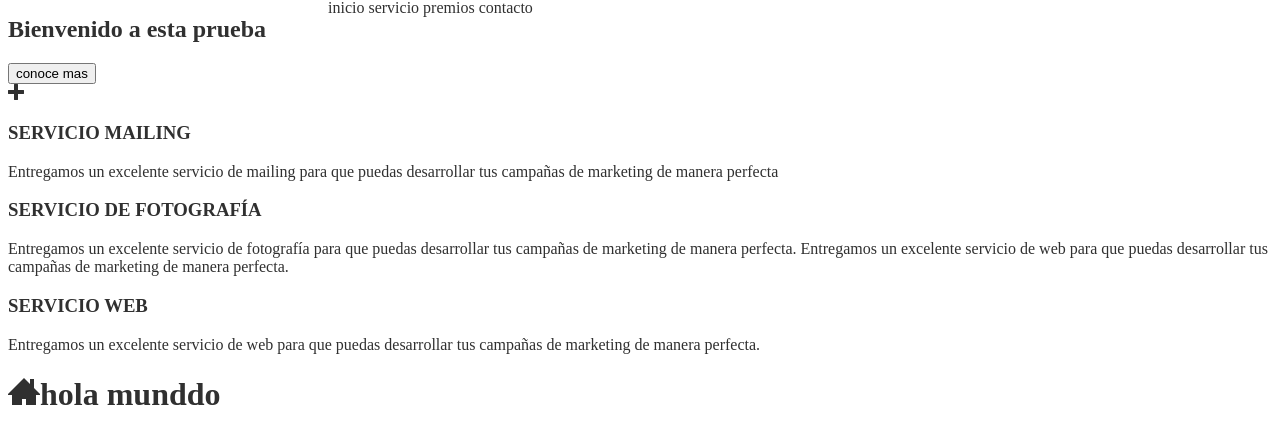
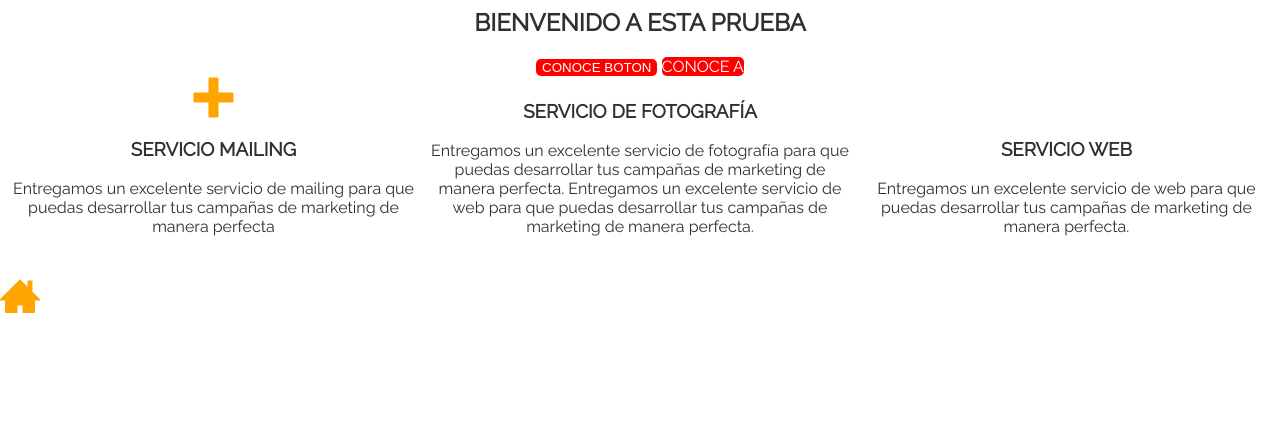
Before and after one commit to YolandaVenturaChz/triptico-plus, a plain HTML site: page index.html in a window 1280 px wide. Shown: the part 392-826 px from the top of the page. After the commit the page ends 800 px from the top, so only its background shows below. Drawn offline with Linux system fonts and the light colour scheme; files whose address does not match are found by name.

Commit message:
arreglos de text

```diff
--- a/css/main.css
+++ b/css/main.css
@@ -1,8 +1,8 @@
-/*getear mi css*/
+/*setear mi css*/
 body{
   box-sizing: border-box;
   color:#303030;
-  font-family: <link href="https://fonts.googleapis.com/css?family=Droid+Serif" rel="stylesheet">
+  font-family:'Raleway', sans-serif;
   margin:0;
   padding:0;
 }
@@ -10,33 +10,84 @@ body{
 .text-uppercase{
   text-transform: uppercase;
 }
+
+div{
+ box-sizing: border-box;
+  display: inline-block;
+  padding: 2px;
+  width: 33%;
+}
+
+
   /* clases especificas*/
 a{
   color:inherit;
   text-decoration: none;
 }
-
-li{
-  list-style: none;
-}
-
   ul li{
     display: inline;
+    margin:5px;
     list-style: none;
   }
   .logo-header{
     width: 200px;
   }
+
+  header{
+    position: relative;
+  }
+
   nav{
   position: absolute;
-  float: right;  /*right: 0;*/
+    right: 5%; /*float: right;*/
     top:50%;
     transform: translateY(-50%);
   }
+
+li a{
+    color:inherit;
+    text-decoration: none;
+  }
+
+li.hover{
+  color: #8987;
+}
+
+
 .box-header{
   display: inline-block;
+ text-transform: uppercase;
 }
 
-headerh1{
+header h1{
   color:red;
 }
+
+
+
+.logo-square-img {
+  width: 100px;
+}
+section{
+  text-align: center;
+}
+
+[class^="icon-"], [class*=" icon-"]{
+font-size: 40px;
+color: orange;
+transition: 5s;
+}
+[class^="icon-"]:hover, [class*=" icon-"]:hover{
+  color:red;
+
+}
+footer{
+  background-color: #3030303;
+  color:#ffff;
+}
+.btn{
+  background-color: red;
+  border: none;
+  border-radius: 5px;
+  color: #ffff;
+}
--- a/index.html
+++ b/index.html
@@ -3,8 +3,9 @@
   <head>
     <meta charset="utf-8">
     <title>hola</title>
-      <link rel="stylesheet" href="assets/icono/fonts/style.css">
-  <link rel="stylesheet" href="css/main.css">
+    <link href="https://fonts.googleapis.com/css?family=Raleway" rel="stylesheet">
+    <link rel="stylesheet" href="assets/icono/fonts/style.css">
+    <link rel="stylesheet" href="css/main.css">
   </head>
 <body>
   <header>
@@ -23,25 +24,32 @@
 
   <section>
     <figure>
-   <img src="assets/imagen/square-laboratoria.png" alt="logo de laboratoria">
+   <img  class="logo-square"src="assets/imagen/square-laboratoria.png" alt="logo de laboratoria">
     </figure>
-      <h1 class="uppercase">Bienvenido a esta prueba</h1>
-      <button class="uppercase">conoce mas</button>
+
+      <h1 class="text-uppercase">Bienvenido a esta prueba</h1>
+      <button class="text-uppercase btn">conoce boton</button>
+       <a class="text-uppercase btn" href="#">conoce a</a>
   </section>
 
   <section>
-    <div><span class="icon-plus"></span><h3 class="text-uppercase">SERVICIO MAILING</h3><p>Entregamos un excelente servicio de mailing para que puedas desarrollar tus campañas de marketing de manera perfecta</p></div>
-    <div><span></span><h3>SERVICIO DE FOTOGRAFÍA</h3><p>Entregamos un excelente servicio de fotografía para que puedas desarrollar tus campañas de marketing de manera perfecta.
-Entregamos un excelente servicio de web para que puedas desarrollar tus campañas de marketing de manera perfecta.</p></div>
-    <div><span></span><h3>SERVICIO WEB</h3><p>Entregamos un excelente servicio de web para que puedas desarrollar tus campañas de marketing de manera perfecta.</p></div>
-
+    <div><span class="icon-plus"></span>
+      <h3 class="text-uppercase">SERVICIO MAILING</h3>
+      <p>Entregamos un excelente servicio de mailing para que puedas desarrollar tus campañas de marketing de manera perfecta</p>
+    </div>
+    <div><span></span>
+      <h3>SERVICIO DE FOTOGRAFÍA</h3>
+      <p>Entregamos un excelente servicio de fotografía para que puedas desarrollar tus campañas de marketing de manera perfecta.
+      Entregamos un excelente servicio de web para que puedas desarrollar tus campañas de marketing de manera perfecta.</p>
+    </div>
+    <div><span></span>
+      <h3>SERVICIO WEB</h3>
+      <p>Entregamos un excelente servicio de web para que puedas desarrollar tus campañas de marketing de manera perfecta.</p>
+    </div>
   </section>
-
-  <body>
-
-    <h1><span class="icon-home3"></span>hola munddo</h1>
 <footer>
-  <p></p>
+    <h5><span class="icon-home3"></span>hola munddo</h1>
+       <p>Realizado por Yolanda</p>
 </footer>
 
   </body>
```
Lines whose indentation alone changed are shown as unchanged.
